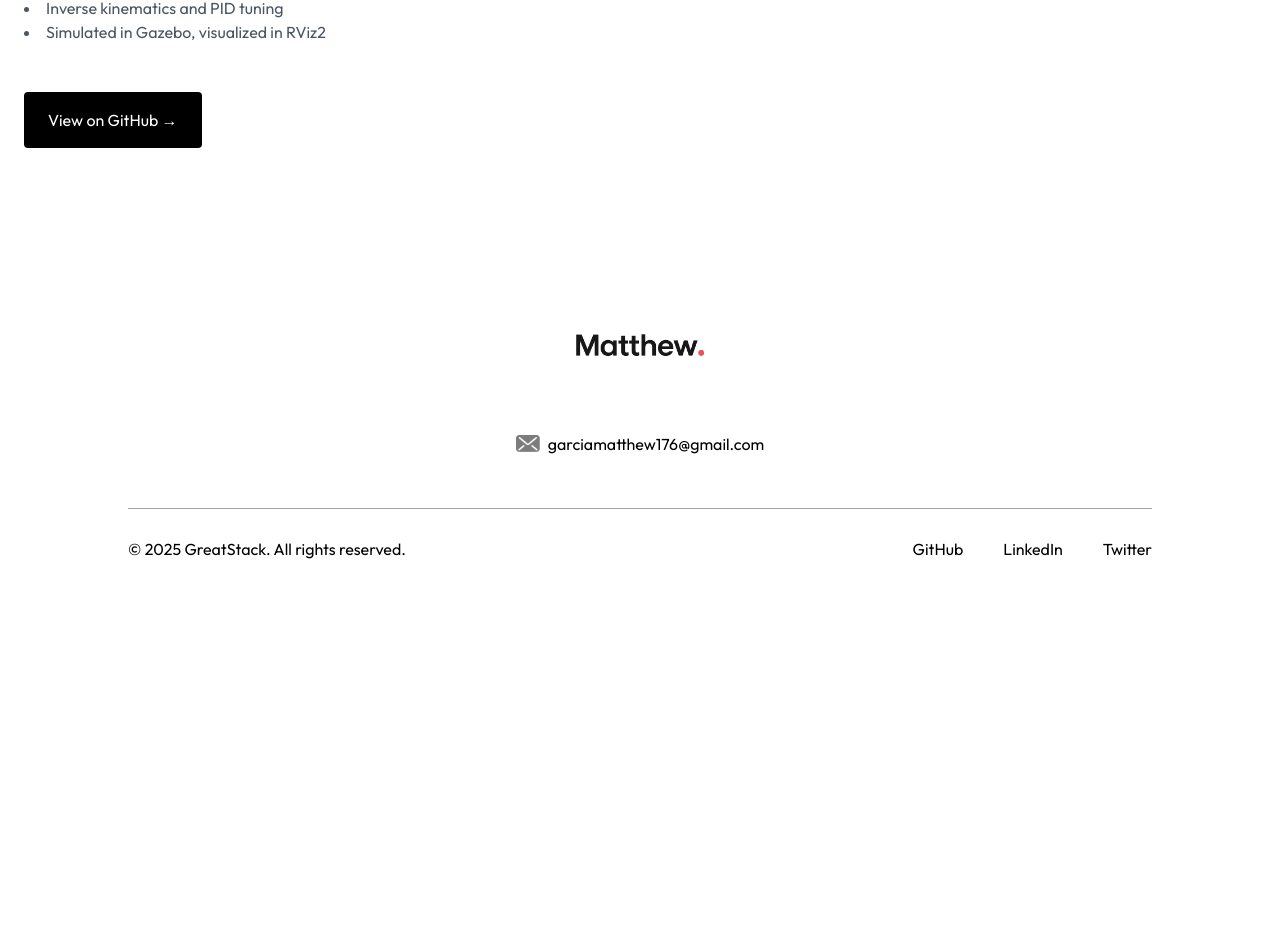
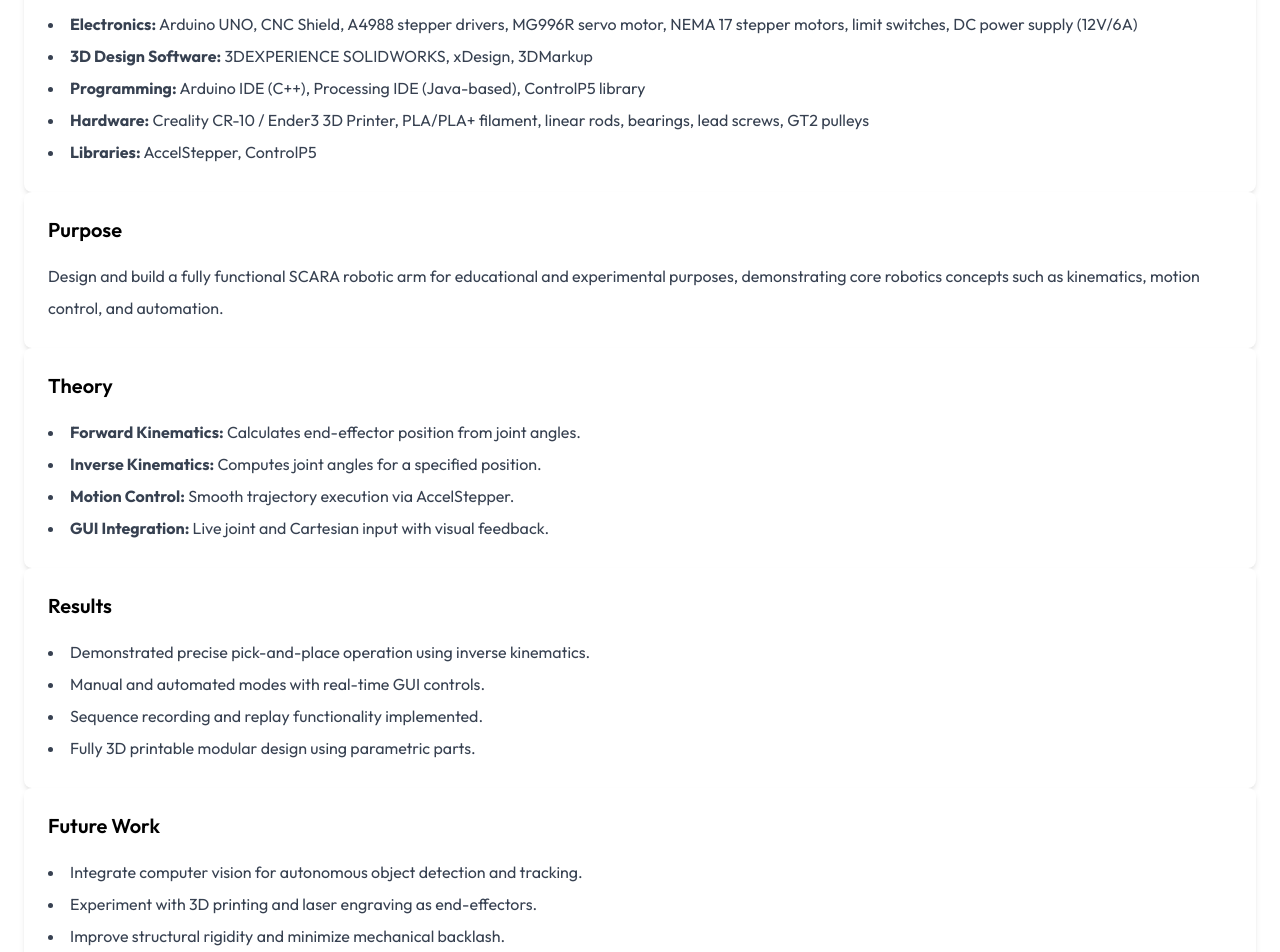
Before and after one commit to Matthew-Garcia/Matthew-Garcia-Portfolio2, a Next.js app: page /projects/scara-robot in a window 1280 px wide. Shown: the part 1827-2779 px from the top of the page. Before the commit the page ends 2416 px from the top, so only its background shows below. Built offline with nearby package versions, Linux system fonts and the light colour scheme; a web font is replaced by a local one.

Commit message:
Update page.jsx

```diff
--- a/app/projects/scara-robot/page.jsx
+++ b/app/projects/scara-robot/page.jsx
@@ -191,6 +191,78 @@ export default function ScaraRobotPage() {
             </motion.div>
           </div>
         </div>
+<motion.div
+  initial={{ opacity: 0 }}
+  whileInView={{ opacity: 1 }}
+  transition={{ duration: 0.6 }}
+  className="bg-white dark:bg-zinc-900 p-6 rounded-lg shadow-md space-y-4"
+>
+  <h2 className="text-xl font-semibold mb-2">Tools Used</h2>
+  <ul className="list-disc list-inside text-gray-700 dark:text-gray-300">
+    <li><strong>Electronics:</strong> Arduino UNO, CNC Shield, A4988 stepper drivers, MG996R servo motor, NEMA 17 stepper motors, limit switches, DC power supply (12V/6A)</li>
+    <li><strong>3D Design Software:</strong> 3DEXPERIENCE SOLIDWORKS, xDesign, 3DMarkup</li>
+    <li><strong>Programming:</strong> Arduino IDE (C++), Processing IDE (Java-based), ControlP5 library</li>
+    <li><strong>Hardware:</strong> Creality CR-10 / Ender3 3D Printer, PLA/PLA+ filament, linear rods, bearings, lead screws, GT2 pulleys</li>
+    <li><strong>Libraries:</strong> AccelStepper, ControlP5</li>
+  </ul>
+</motion.div>
+
+<motion.div
+  initial={{ opacity: 0 }}
+  whileInView={{ opacity: 1 }}
+  transition={{ duration: 0.6 }}
+  className="bg-white dark:bg-zinc-900 p-6 rounded-lg shadow-md space-y-4"
+>
+  <h2 className="text-xl font-semibold mb-2">Purpose</h2>
+  <p className="text-gray-700 dark:text-gray-300">
+    Design and build a fully functional SCARA robotic arm for educational and experimental purposes,
+    demonstrating core robotics concepts such as kinematics, motion control, and automation.
+  </p>
+</motion.div>
+
+<motion.div
+  initial={{ opacity: 0 }}
+  whileInView={{ opacity: 1 }}
+  transition={{ duration: 0.6 }}
+  className="bg-white dark:bg-zinc-900 p-6 rounded-lg shadow-md space-y-4"
+>
+  <h2 className="text-xl font-semibold mb-2">Theory</h2>
+  <ul className="list-disc list-inside text-gray-700 dark:text-gray-300">
+    <li><strong>Forward Kinematics:</strong> Calculates end-effector position from joint angles.</li>
+    <li><strong>Inverse Kinematics:</strong> Computes joint angles for a specified position.</li>
+    <li><strong>Motion Control:</strong> Smooth trajectory execution via AccelStepper.</li>
+    <li><strong>GUI Integration:</strong> Live joint and Cartesian input with visual feedback.</li>
+  </ul>
+</motion.div>
+
+<motion.div
+  initial={{ opacity: 0 }}
+  whileInView={{ opacity: 1 }}
+  transition={{ duration: 0.6 }}
+  className="bg-white dark:bg-zinc-900 p-6 rounded-lg shadow-md space-y-4"
+>
+  <h2 className="text-xl font-semibold mb-2">Results</h2>
+  <ul className="list-disc list-inside text-gray-700 dark:text-gray-300">
+    <li>Demonstrated precise pick-and-place operation using inverse kinematics.</li>
+    <li>Manual and automated modes with real-time GUI controls.</li>
+    <li>Sequence recording and replay functionality implemented.</li>
+    <li>Fully 3D printable modular design using parametric parts.</li>
+  </ul>
+</motion.div>
+
+<motion.div
+  initial={{ opacity: 0 }}
+  whileInView={{ opacity: 1 }}
+  transition={{ duration: 0.6 }}
+  className="bg-white dark:bg-zinc-900 p-6 rounded-lg shadow-md space-y-4"
+>
+  <h2 className="text-xl font-semibold mb-2">Future Work</h2>
+  <ul className="list-disc list-inside text-gray-700 dark:text-gray-300">
+    <li>Integrate computer vision for autonomous object detection and tracking.</li>
+    <li>Experiment with 3D printing and laser engraving as end-effectors.</li>
+    <li>Improve structural rigidity and minimize mechanical backlash.</li>
+  </ul>
+</motion.div>
 
         <motion.ul
           initial={{ opacity: 0 }}
```
